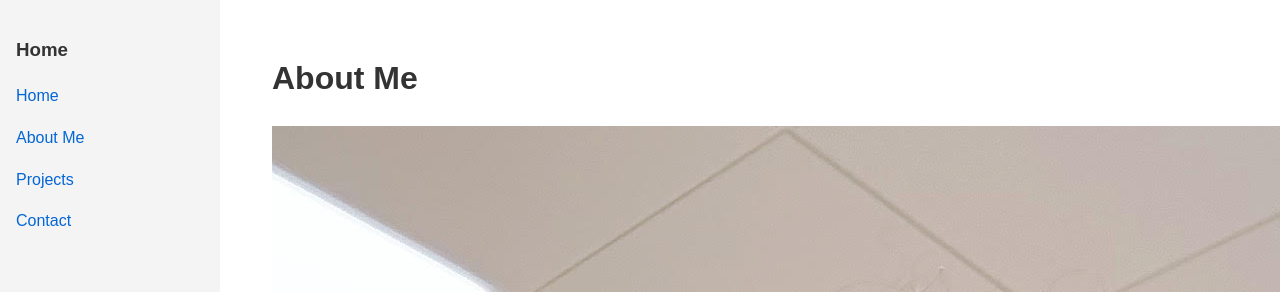
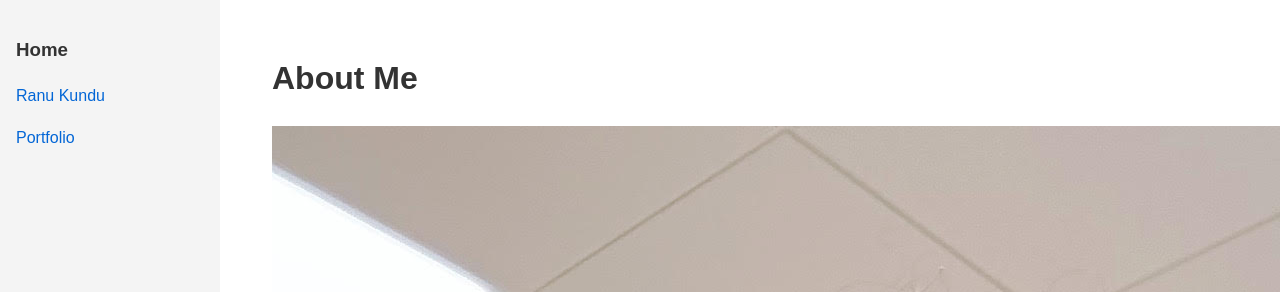
Before and after one commit to rai2412/contentcanvas, a Jekyll site: the page built from index.md, in a window 1280 px wide. Shown: the top 292 px of the page. Built offline with Jekyll 4.4.1, drawn with Linux system fonts in a browser that asks for light colours.

Commit message:
Update default.html

```diff
--- a/_layouts/default.html
+++ b/_layouts/default.html
@@ -37,10 +37,8 @@
 <body>
   <nav>
     <h3>{{ site.title }}</h3>
-    <a href="{{ '/' | relative_url }}">Home</a>
-    <a href="{{ '/about/' | relative_url }}">About Me</a>
-    <a href="{{ '/projects/' | relative_url }}">Projects</a>
-    <a href="{{ '/contact/' | relative_url }}">Contact</a>
+    <a href="{{ '/' | relative_url }}">Ranu Kundu</a>
+    <a href="{{ '/projects/' | relative_url }}">Portfolio</a>
   </nav>
   <main>
     {{ content }}
```
